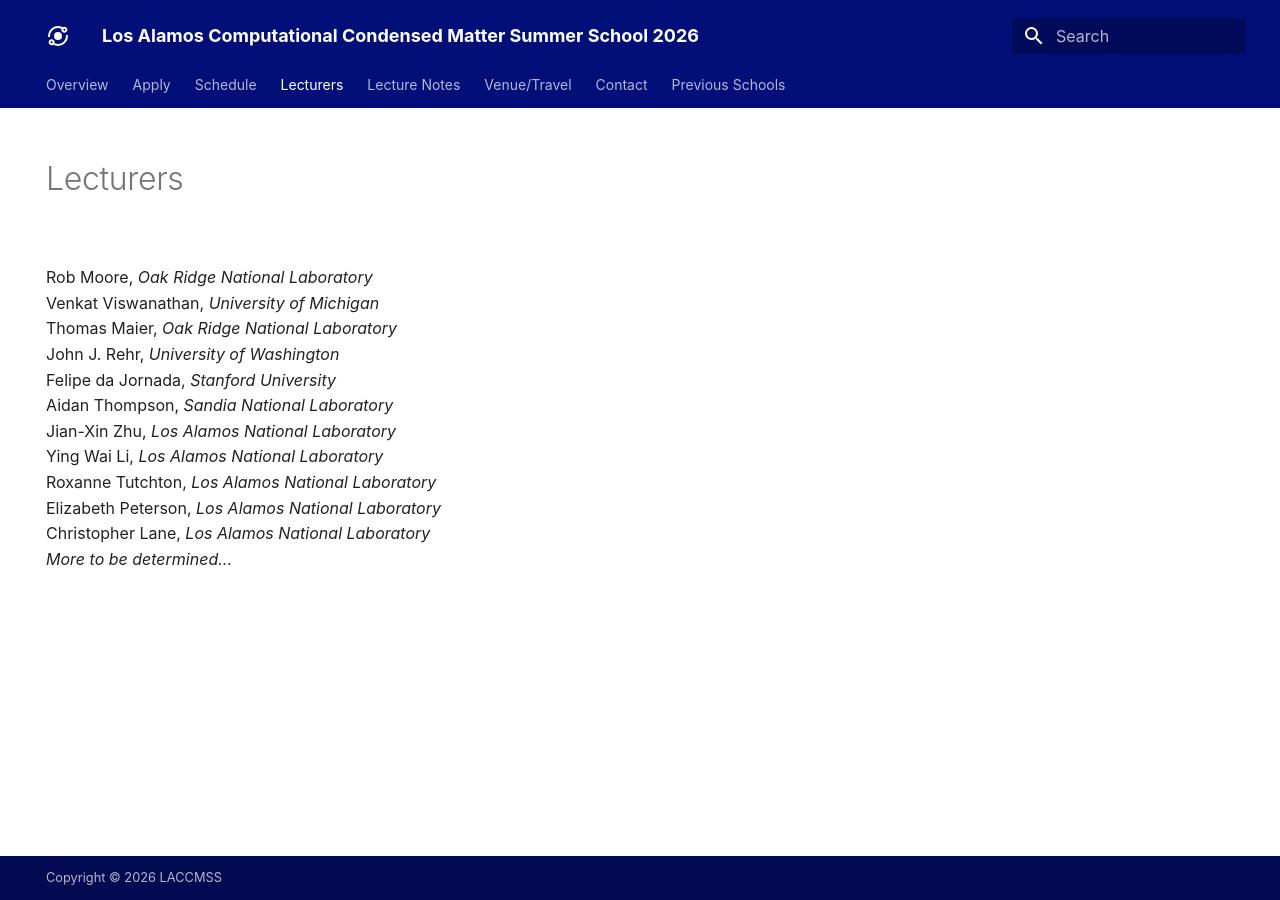
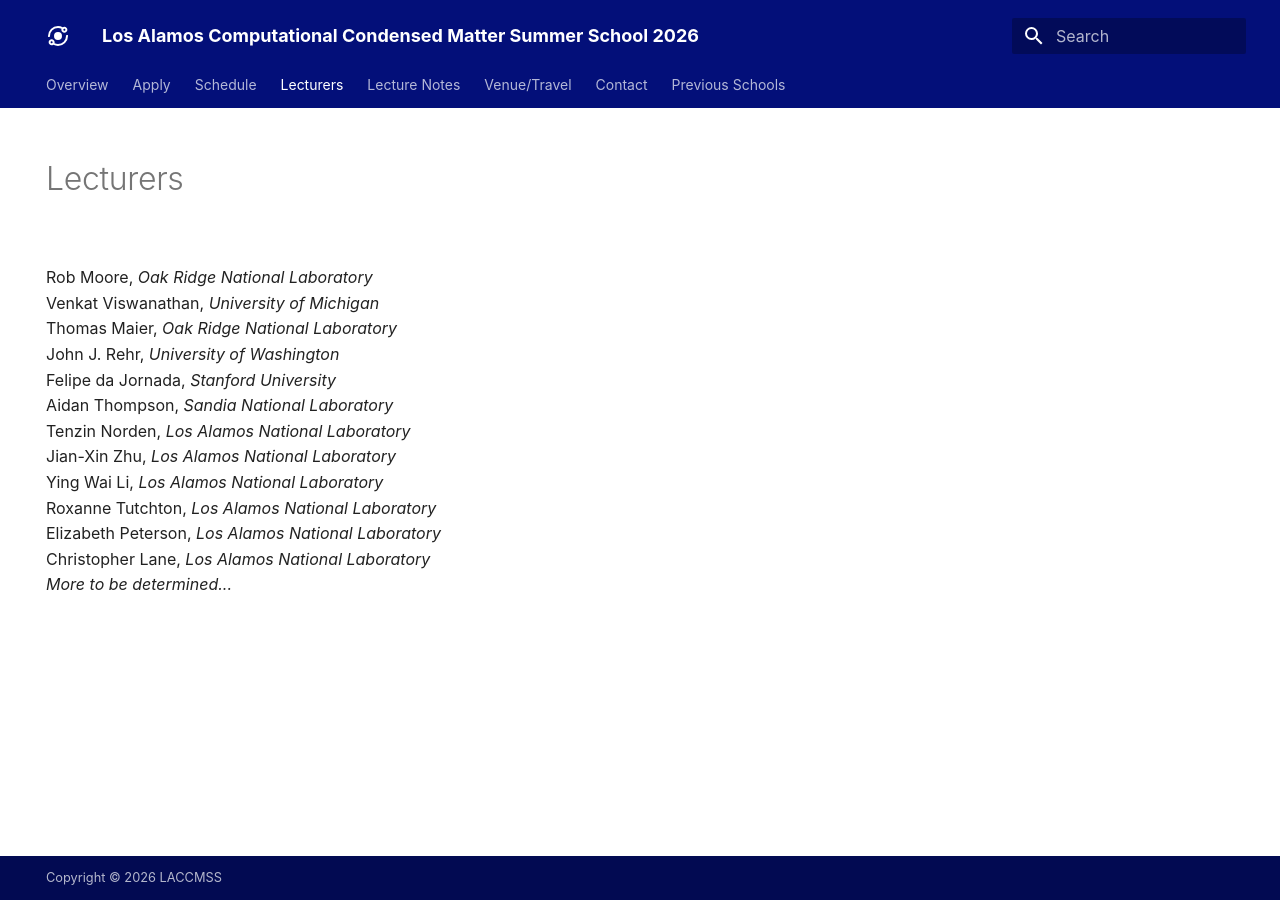
Before and after one commit to LACCMSS/2026, an MkDocs documentation site: the page built from docs/lecturers.md, in a window 1280 px wide. Built offline with MkDocs 1.6.1 and Material for MkDocs 9.7.7, drawn with Linux system fonts in a browser that asks for light colours; some web fonts are replaced.

Commit message:
Update lecturers.md

```diff
--- a/docs/lecturers.md
+++ b/docs/lecturers.md
@@ -10,6 +10,7 @@ title: Lecturers
 <br>John J. Rehr, <i>University of Washington</i>
 <br>Felipe da Jornada, <i>Stanford University</i>
 <br>Aidan Thompson, <i>Sandia National Laboratory</i>
+<br>Tenzin Norden, <i>Los Alamos National Laboratory</i>
 <br>Jian-Xin Zhu, <i>Los Alamos National Laboratory</i>
 <br>Ying Wai Li, <i>Los Alamos National Laboratory</i>
 <br>Roxanne Tutchton, <i>Los Alamos National Laboratory</i>
```
